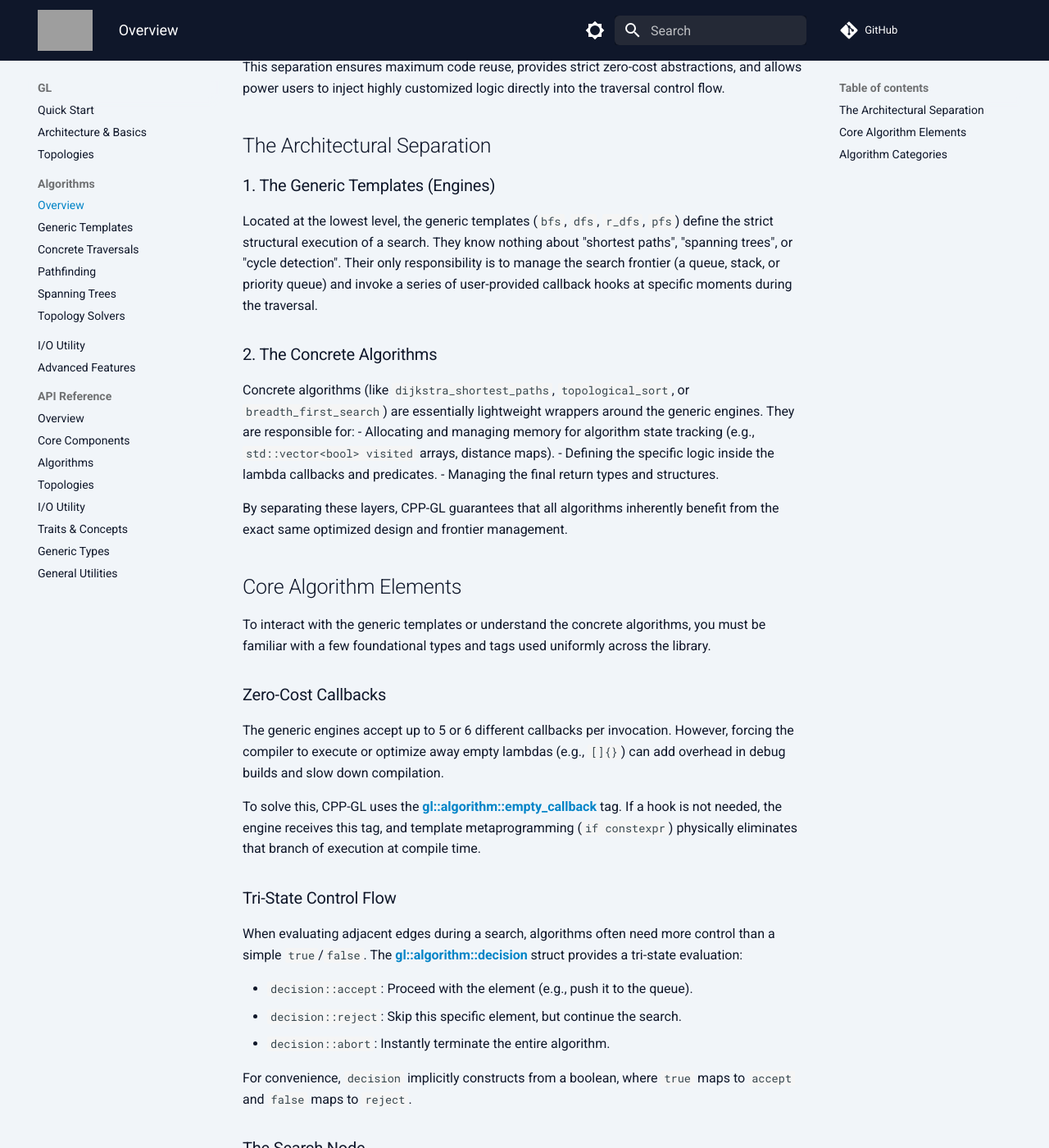
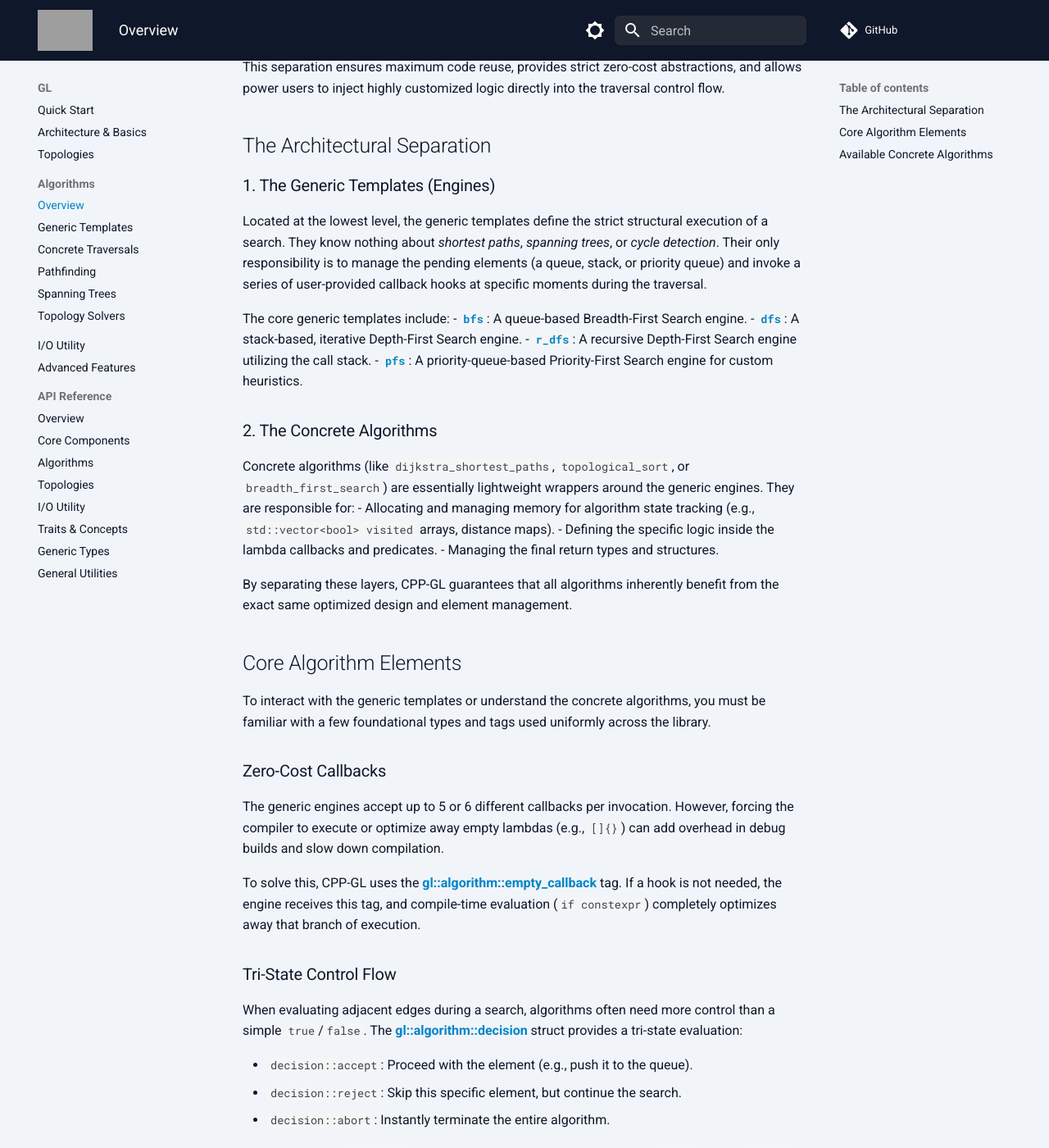
Before and after one commit to SpectraL519/cpp-gl, an MkDocs documentation site: the page built from docs/gl/algorithms/overview.md, in a window 1280 px wide and 1400 px high, scrolled down 305 px. Shown: the whole window at 82% size. Built offline with MkDocs 1.6.1 and Material for MkDocs 9.7.7, drawn with Linux system fonts in a browser that asks for light colours; comment, search, counter and statistics services are not loaded; the version menu is left out; some of the changed text lies outside the part shown; grey boxes are pictures that could not be loaded.

Commit message:
alg overview doc refinement

```diff
--- a/docs/gl/algorithms/overview.md
+++ b/docs/gl/algorithms/overview.md
@@ -8,7 +8,13 @@ This separation ensures maximum code reuse, provides strict zero-cost abstractio
 
 ### 1. The Generic Templates (Engines)
 
-Located at the lowest level, the generic templates (`bfs`, `dfs`, `r_dfs`, `pfs`) define the strict structural execution of a search. They know nothing about "shortest paths", "spanning trees", or "cycle detection". Their only responsibility is to manage the search frontier (a queue, stack, or priority queue) and invoke a series of user-provided callback hooks at specific moments during the traversal.
+Located at the lowest level, the generic templates define the strict structural execution of a search. They know nothing about *shortest paths*, *spanning trees*, or *cycle detection*. Their only responsibility is to manage the pending elements (a queue, stack, or priority queue) and invoke a series of user-provided callback hooks at specific moments during the traversal.
+
+The core generic templates include:
+- [**`bfs`**](templates.md#breadth-first-search-bfs): A queue-based Breadth-First Search engine.
+- [**`dfs`**](templates.md#depth-first-search-dfs): A stack-based, iterative Depth-First Search engine.
+- [**`r_dfs`**](templates.md#recursive-depth-first-search-r_dfs): A recursive Depth-First Search engine utilizing the call stack.
+- [**`pfs`**](templates.md#priority-first-search-pfs): A priority-queue-based Priority-First Search engine for custom heuristics.
 
 ### 2. The Concrete Algorithms
 
@@ -17,7 +23,7 @@ Concrete algorithms (like `dijkstra_shortest_paths`, `topological_sort`, or `bre
 - Defining the specific logic inside the lambda callbacks and predicates.
 - Managing the final return types and structures.
 
-By separating these layers, CPP-GL guarantees that all algorithms inherently benefit from the exact same optimized design and frontier management.
+By separating these layers, CPP-GL guarantees that all algorithms inherently benefit from the exact same optimized design and element management.
 
 ## Core Algorithm Elements
 
@@ -27,7 +33,7 @@ To interact with the generic templates or understand the concrete algorithms, yo
 
 The generic engines accept up to 5 or 6 different callbacks per invocation. However, forcing the compiler to execute or optimize away empty lambdas (e.g., `[]{}`) can add overhead in debug builds and slow down compilation.
 
-To solve this, CPP-GL uses the [**gl::algorithm::empty_callback**](../../cpp-gl/structgl_1_1algorithm_1_1empty__callback.md) tag. If a hook is not needed, the engine receives this tag, and template metaprogramming (`if constexpr`) physically eliminates that branch of execution at compile time.
+To solve this, CPP-GL uses the [**gl::algorithm::empty_callback**](../../cpp-gl/structgl_1_1algorithm_1_1empty__callback.md) tag. If a hook is not needed, the engine receives this tag, and compile-time evaluation (`if constexpr`) completely optimizes away that branch of execution.
 
 ### Tri-State Control Flow
 
@@ -37,11 +43,11 @@ When evaluating adjacent edges during a search, algorithms often need more contr
 - `decision::reject`: Skip this specific element, but continue the search.
 - `decision::abort`: Instantly terminate the entire algorithm.
 
-For convenience, `decision` implicitly constructs from a boolean, where `true` maps to `accept` and `false` maps to `reject`.
+For convenience, `decision` implicitly constructs from a boolean, where `true` maps to `accept` and `false` maps to `reject`. Furthermore, `decision` provides a boolean conversion operator, allowing it to be seamlessly evaluated in standard conditional statements (`if (enqueue_decision) { ... }`).
 
 ### The Search Node
 
-By default, the active frontier of a search engine stores [**gl::algorithm::search_node<G>**](../../cpp-gl/structgl_1_1algorithm_1_1search__node.md) structures. This is a lightweight pair containing:
+By default, the active container of a search engine stores [**gl::algorithm::search_node<G>**](../../cpp-gl/structgl_1_1algorithm_1_1search__node.md) structures. This is a lightweight pair containing:
 
 1. `vertex_id`: The vertex currently being visited.
 2. `pred_id`: The vertex from which this current vertex was reached (its parent in the traversal tree).
@@ -56,12 +62,12 @@ CPP-GL manages this via the [**gl::algorithm::result_discriminator**](../../cpp-
 - `ret`: The algorithm will allocate memory and return a stateful object (e.g., `predecessors_map<G>`).
 - `noret`: The algorithm will execute purely for side-effects and return `void` (or a simple success boolean).
 
-## Algorithm Categories
+## Available Concrete Algorithms
 
 Explore the specific layers of the algorithm module below:
 
-- [**The Generic Templates**](templates.md): Deep dive into the callback architecture of `bfs`, `dfs`, `r_dfs`, and `pfs`.
+- [**The Generic Templates**](templates.md): A detailed explanation of the core traversal engines and their execution sequence.
 - [**Concrete Traversals**](traversal.md): Standard wrappers for basic component discovery and state-tracked searching.
 - [**Pathfinding**](pathfinding.md): Algorithms for finding the shortest path between nodes (e.g., Dijkstra).
-- [**Spanning Trees**](spanning_trees.md): Algorithms for calculating Minimum Spanning Trees (e.g., Prim's).
-- [**Topology Solvers**](topology_solvers.md): Graph analysis tools like topological sorting and bipartite coloring.
+- [**Spanning Trees**](spanning_trees.md): Algorithms for finding Minimum Spanning Trees (e.g., Prim's).
+- [**Topology Solvers**](topology_solvers.md): Structural algorithms like topological sorting and bipartite coloring.
```
